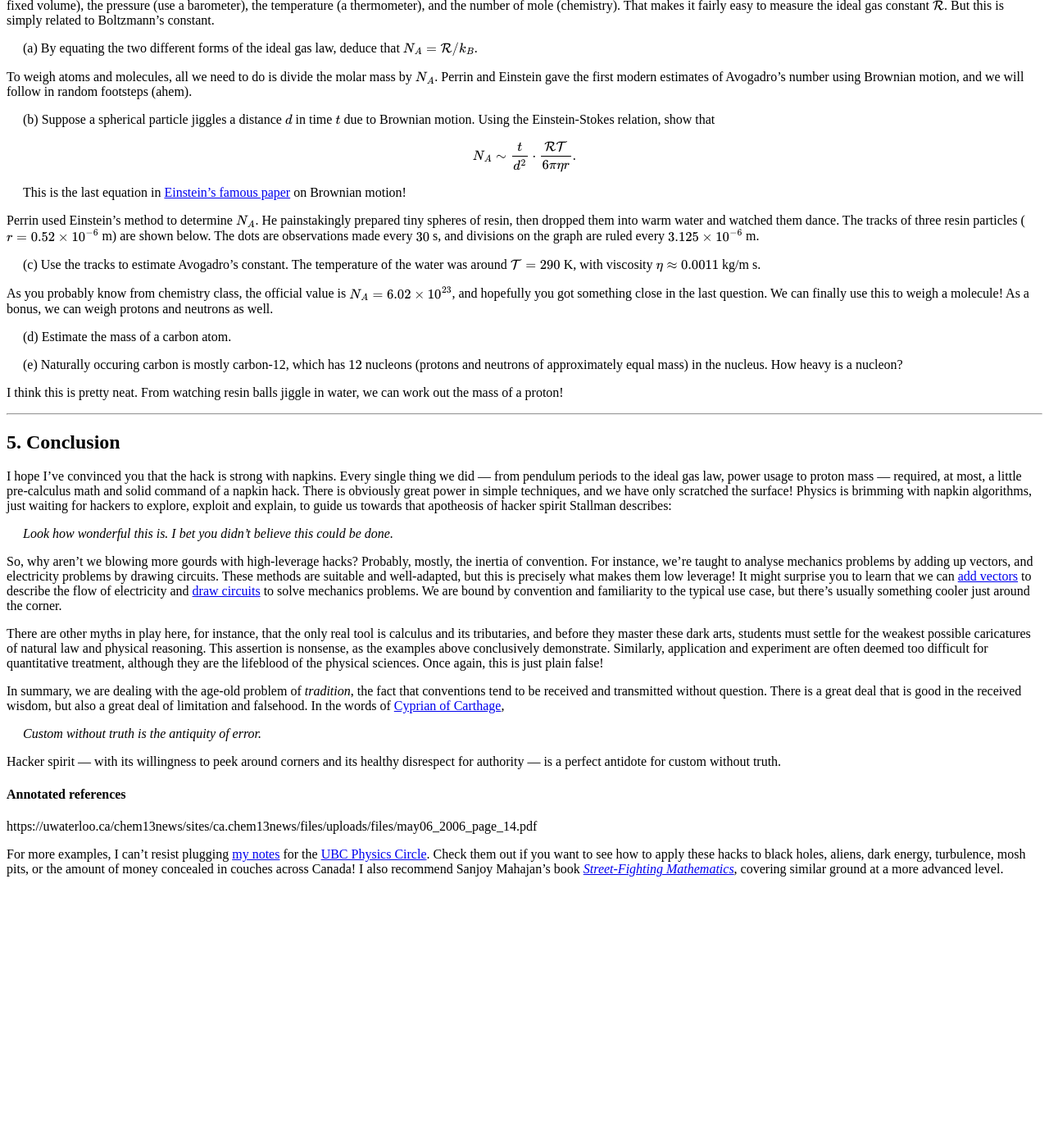
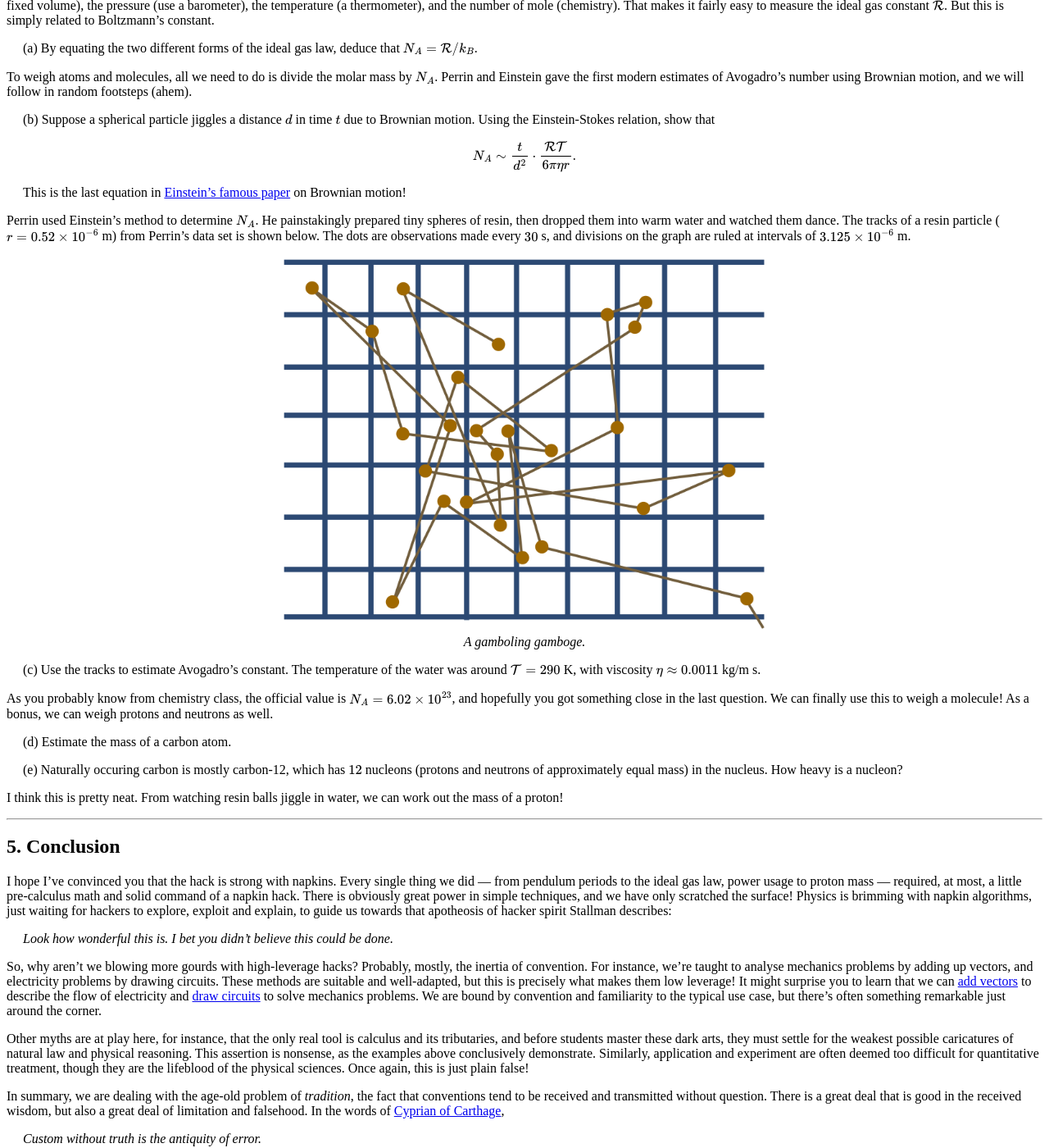
Before and after one commit to hapax/hapax.github.io, a Jekyll site: the page built from assets/simple-physics.md, in a window 1280 px wide and 1400 px high, scrolled down 23965 px. Shown: the whole window at 82% size. Built offline with Jekyll 4.4.1, drawn with Linux system fonts in a browser that asks for light colours; our own code applies the rules of GitHub Pages for plain Markdown files; formulas are drawn with MathJax 3; a script that is not in the unit is left out; before the commit the page ends 25050 px from its top, so only the background shows below that; some of the changed text lies outside the part shown.

Commit message:
Add resin particle

```diff
--- a/assets/simple-physics.md
+++ b/assets/simple-physics.md
@@ -1923,10 +1923,17 @@ on Brownian motion!
 Perrin used Einstein's method to determine $N_A$.
 He painstakingly prepared tiny spheres of resin, then dropped them
 into warm water and watched them dance.
-The tracks of three resin particles ($r = 0.52 \times 10^{-6}$ m) are
-shown below.
+The tracks of a resin particle ($r = 0.52 \times 10^{-6}$ m) from
+Perrin's data set is shown below.
 The dots are observations made every $30$ s, and divisions on the
-graph are ruled every $3.125 \times 10^{-6}$ m.
+graph are ruled at intervals of $3.125 \times 10^{-6}$ m.
+
+<figure>
+    <div style="text-align:center"><img src
+    ="/images/posts/perrin.png" width="50%"/>
+		    <figcaption><i>A gamboling gamboge.</i></figcaption>
+	</div>
+	</figure>
 
 <span style="padding-left: 20px; display:block">
 (c) Use the tracks to estimate Avogadro's constant.
@@ -1984,16 +1991,16 @@ describe the flow of electricity and
 [draw circuits](https://en.wikipedia.org/wiki/Mechanical%E2%80%93electrical_analogies)
 to solve mechanics problems.
 We are bound by convention and familiarity to the typical use
-case, but there's usually something cooler just around the corner.
-
-There are other myths in play here, for instance, that the only real
-tool is calculus and its tributaries, and before they master these
-dark arts, students must settle for the weakest possible caricatures
+case, but there's often something remarkable just around the corner.
+
+Other myths are at play here, for instance, that the only real
+tool is calculus and its tributaries, and before students master these
+dark arts, they must settle for the weakest possible caricatures
 of natural law and physical reasoning.
 This assertion is nonsense, as the examples above
 conclusively demonstrate.
 Similarly, application and experiment are often deemed too difficult
-for quantitative treatment, although they are the
+for quantitative treatment, though they are the
 lifeblood of the physical sciences.
 Once again, this is just plain false!
 
```
Also changed, not shown: other parts of assets/simple-physics.md (+1 -1 lines), images/posts/perrin.png (added).
